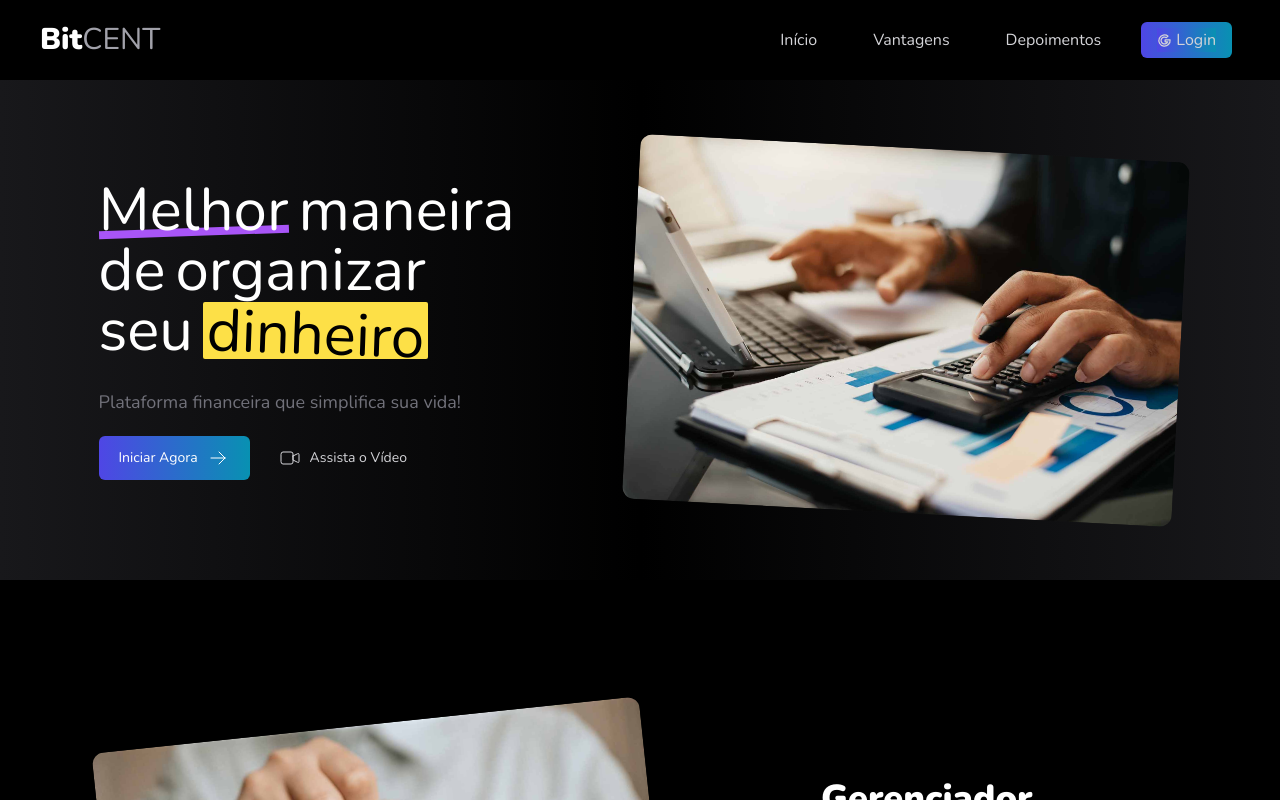
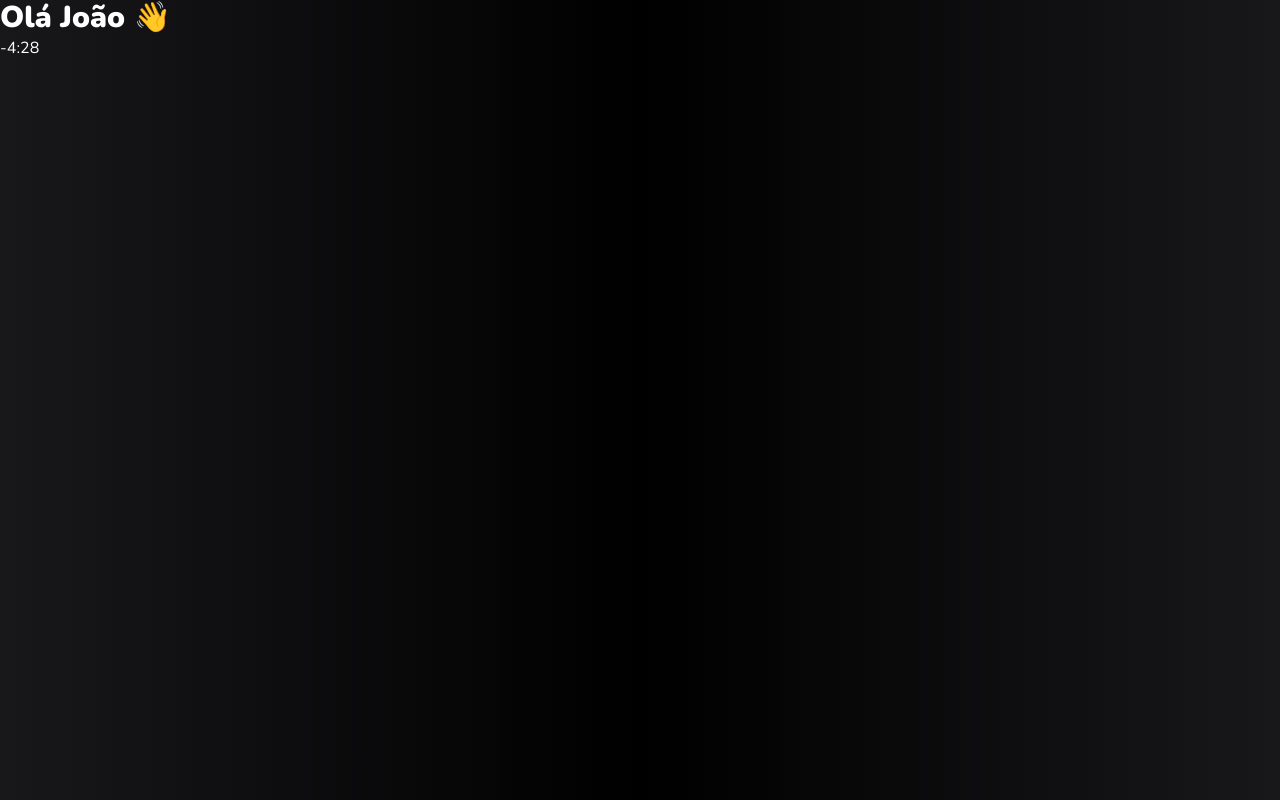
Before and after one commit to hugodieb/bitcent, a Next.js app: page / in a window 1280 px wide. Shown: the top 800 px of the page. Built offline with nearby package versions, Linux system fonts and the light colour scheme.

Commit message:
template financas

```diff
--- /dev/null
+++ b/src/components/financas/index.tsx
@@ -0,0 +1,11 @@
+import Cabecalho from "../template/Cabecalho"
+import Pagina from "../template/Pagina"
+
+export default function Financas() {
+    return (
+        <Pagina>
+            <Cabecalho />
+            -4:28
+        </Pagina>
+    )
+}
--- /dev/null
+++ b/src/components/template/BoasVindas.tsx
@@ -0,0 +1,19 @@
+// https://unicode-table.com/en/1F44B/
+
+export default function BoasVindas() {
+
+    const usuario = {nome: 'João da Silva'}
+    function renderizarNome() {
+        return (
+            <span className="hidden sm:inline">
+                {usuario?.nome?.split(' ')[0]}
+            </span>
+        )
+    }
+
+    return (
+        <div className={`text-3xl font-black`}>
+            Olá {renderizarNome()} 👋
+        </div>
+    )
+}
--- /dev/null
+++ b/src/components/template/Cabecalho.tsx
@@ -0,0 +1,7 @@
+import BoasVindas from "./BoasVindas";
+
+export default function Cabecalho() {
+    return (
+        <BoasVindas />
+    )
+}
--- a/src/pages/index.tsx
+++ b/src/pages/index.tsx
@@ -1,5 +1,6 @@
-import Landing from "@/components/landing";
+//import Landing from "@/components/landing";
+import Financas from "@/components/financas"
 
 export default function Home() {
-  return <Landing />
+  return <Financas />
 }
```
Also changed, not shown: src/data/constants/usuarioFalso.ts (added).
